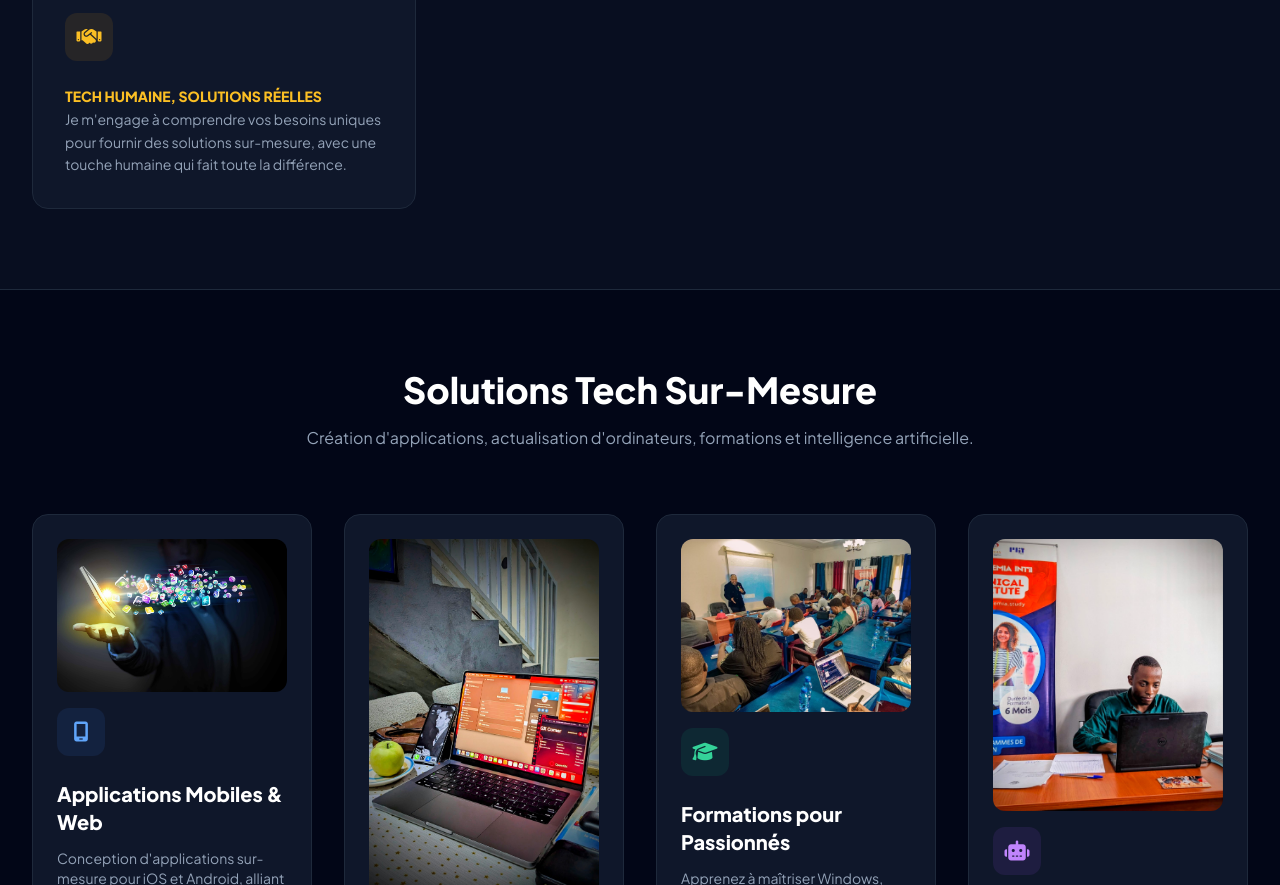
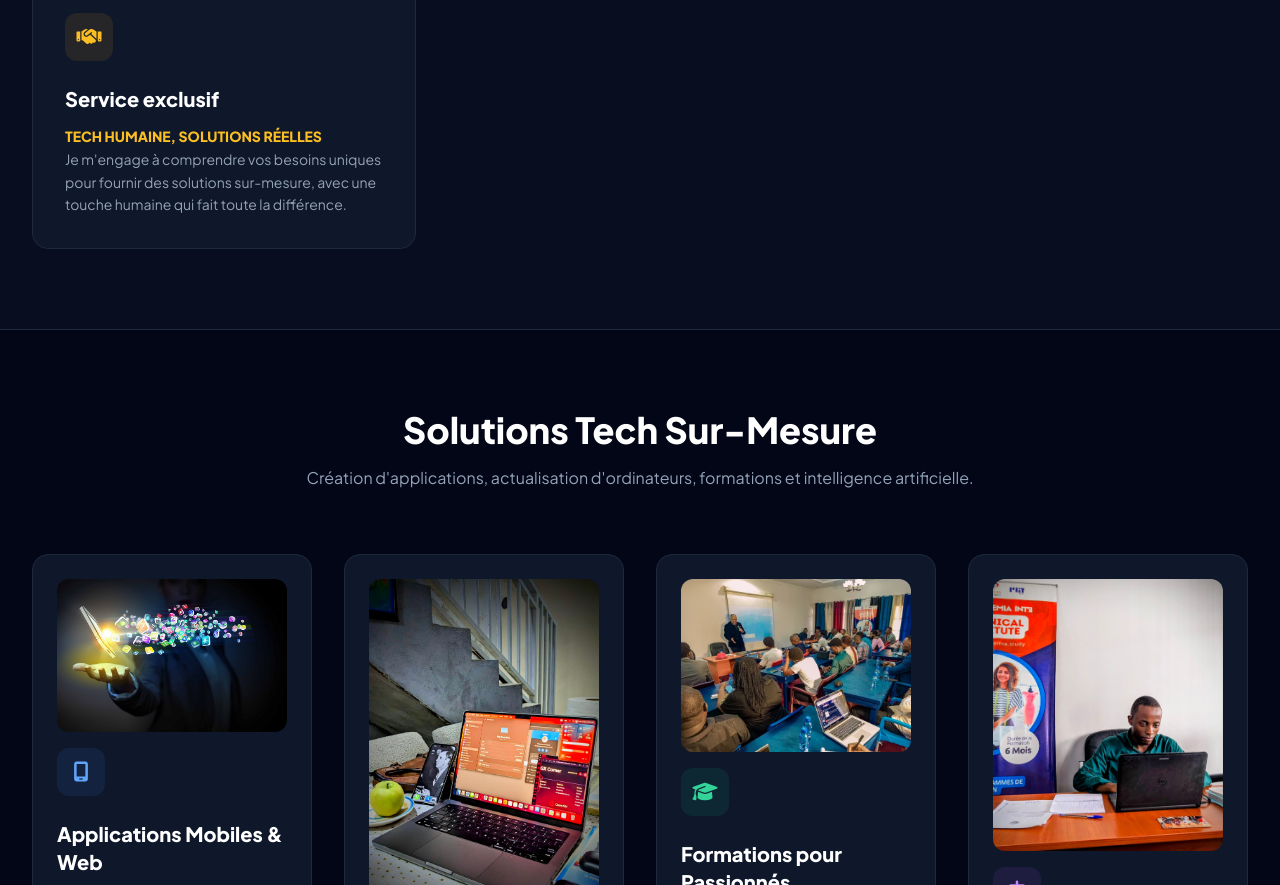
Before and after one commit to DosantosTech/DosantosTech, a plain HTML site: page index.html in a window 1280 px wide. Shown: the part 2128-3013 px from the top of the page. Drawn offline with nearby package versions, Linux system fonts and the light colour scheme.

Commit message:
Update index.html

```diff
--- a/index.html
+++ b/index.html
@@ -140,6 +140,7 @@
         <i class="fa-solid fa-handshake"></i>
     </div>
 
+    <h3 class="text-xl font-bold text-white mb-3">Service exclusif</h3>
     <p class="text-sm text-slate-400 leading-relaxed">
         <span class="font-bold text-amber-400 uppercase">Tech humaine, solutions réelles</span><br>
         Je m'engage à comprendre vos besoins uniques pour fournir des solutions sur-mesure, avec une touche humaine qui fait toute la différence.
```
